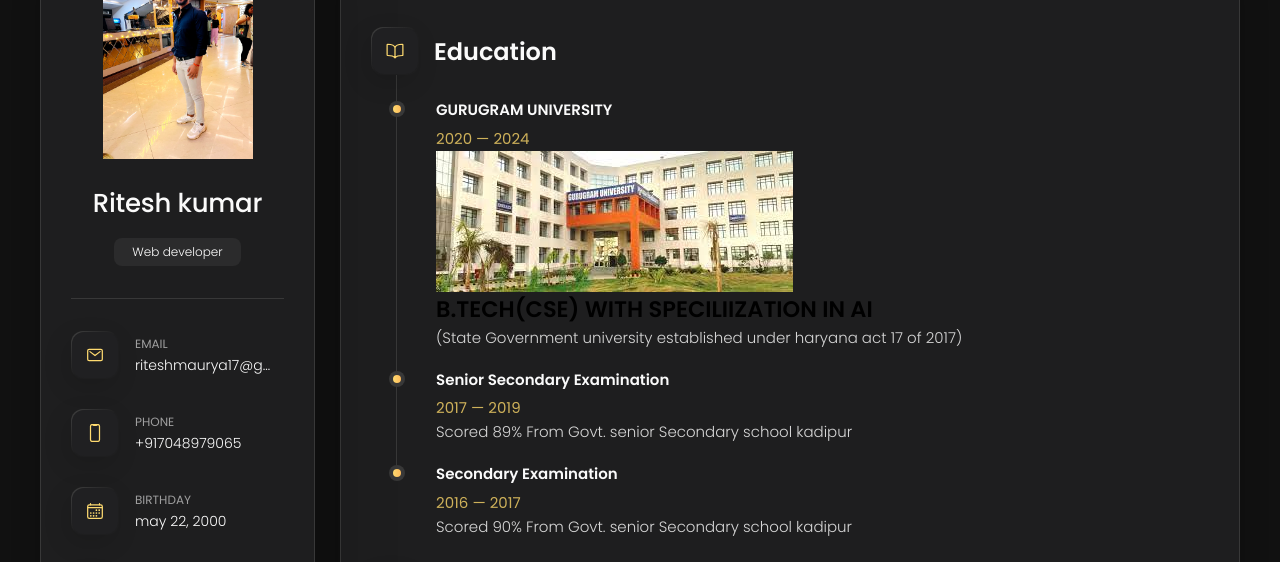
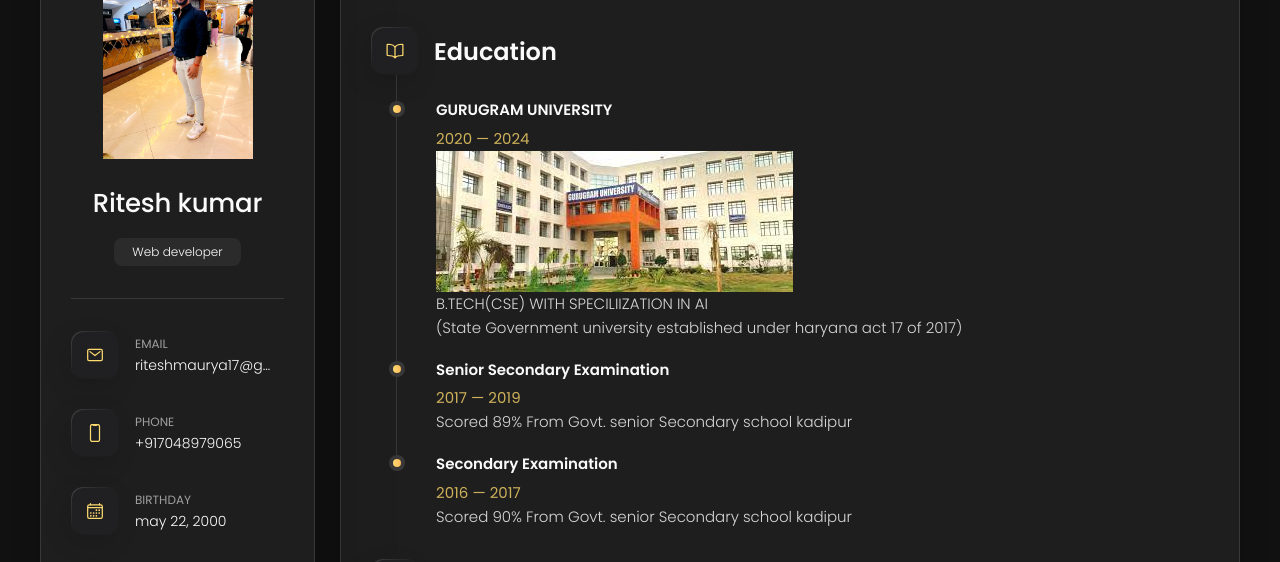
Before and after one commit to riteshkm7/codeway_1, a plain HTML site: page index.html in a window 1280 px wide. Both pictures are taken after a click on the button "Resume". Shown: the part 162-724 px from the top of the page. Drawn offline with nearby package versions, Linux system fonts and the light colour scheme.

Commit message:
Update index.html

```diff
--- a/index.html
+++ b/index.html
@@ -428,7 +428,7 @@
 
               </a>
                <p class="timeline-text">
-                 <h2> B.TECH(CSE) WITH SPECILIIZATION IN AI </h2>
+                  B.TECH(CSE) WITH SPECILIIZATION IN AI
                   </p>
 
               <p class="timeline-text">
```
